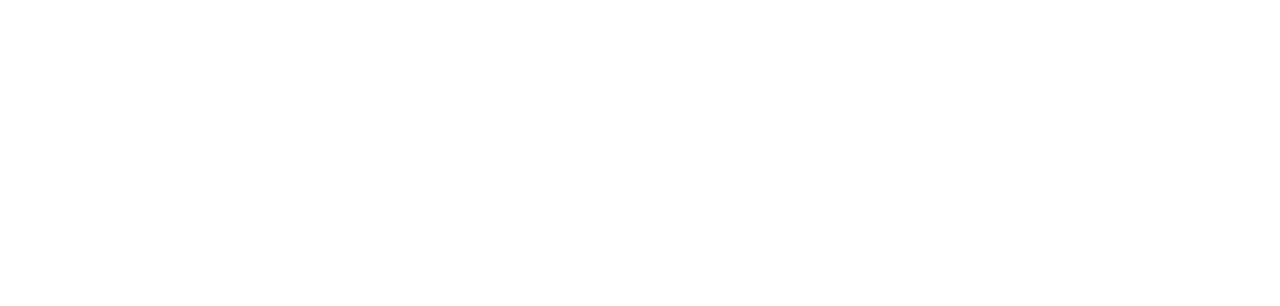
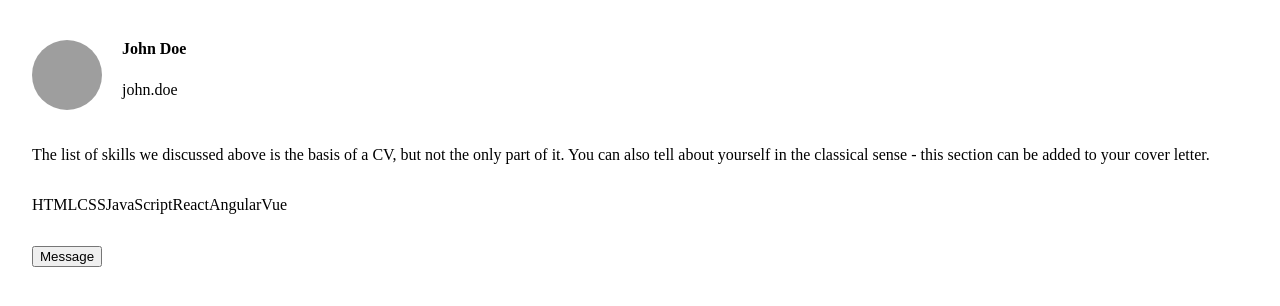
Before and after one commit to dpaguba/ng-zero-to-hero, an Angular app: page / in a window 1280 px wide. Shown: the top 306 px of the page. Built offline with nearby package versions, Linux system fonts and the light colour scheme; grey boxes are pictures that could not be loaded.

Commit message:
chore: Import ProfileCardComponent in app.component.ts

```diff
--- a/src/app/app.component.html
+++ b/src/app/app.component.html
@@ -0,0 +1 @@
+<app-profile-card></app-profile-card>
```
